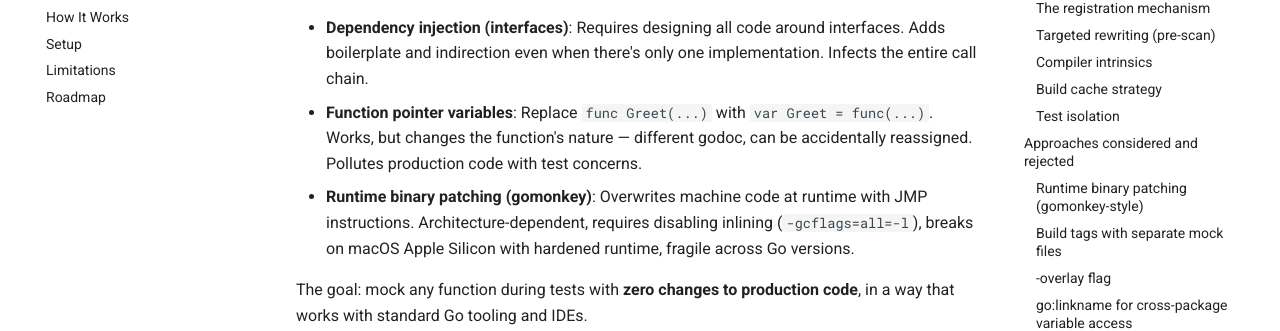
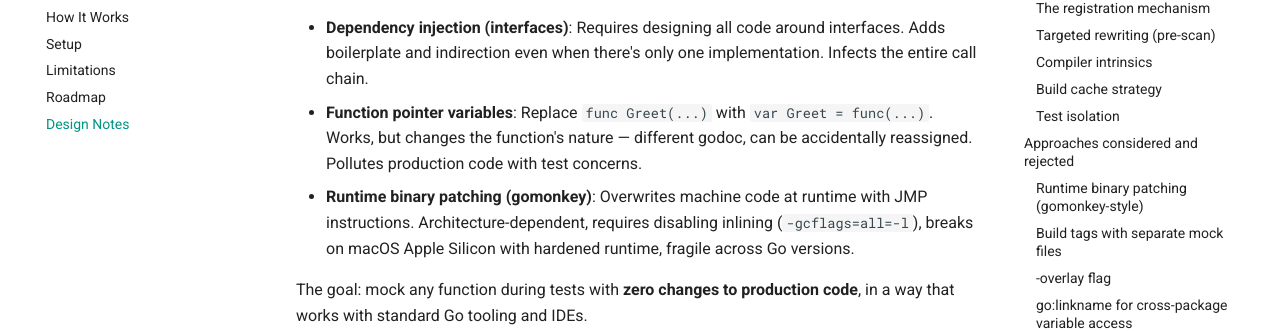
Before and after one commit to GiGurra/rewire, an MkDocs documentation site: the page built from docs/design.md, in a window 1280 px wide. Shown: the part 283-614 px from the top of the page. Built offline with MkDocs 1.6.1 and Material for MkDocs 9.7.7, drawn with Linux system fonts in a browser that asks for light colours; comment, search, counter and statistics services are not loaded.

Commit message:
Add Design Notes to mkdocs nav
design.md was previously orphaned — tracked in git and referenced
internally but not discoverable to users. Surface it so the
architectural-alternatives discussion and design decisions are
actually reachable from the docs site.

Co-Authored-By: Claude Opus 4.6 (1M context) <noreply@anthropic.com>

```diff
--- a/mkdocs.yml
+++ b/mkdocs.yml
@@ -46,3 +46,4 @@ nav:
   - Setup: setup.md
   - Limitations: limitations.md
   - Roadmap: roadmap.md
+  - Design Notes: design.md
```
